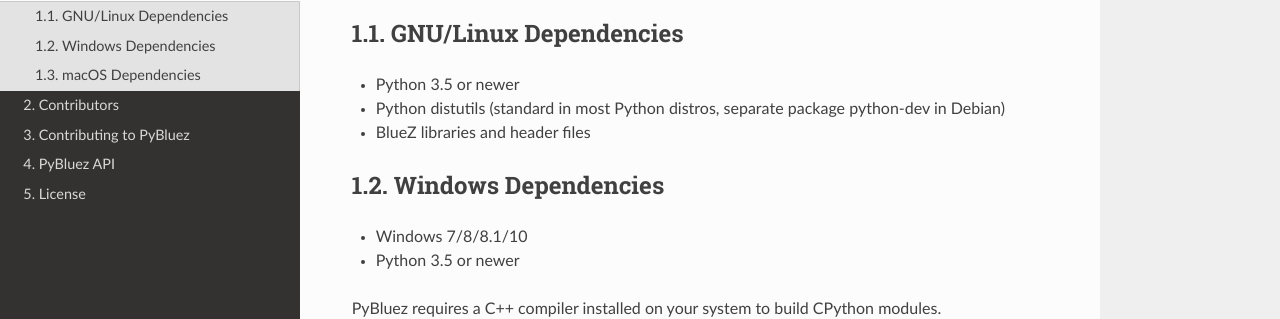
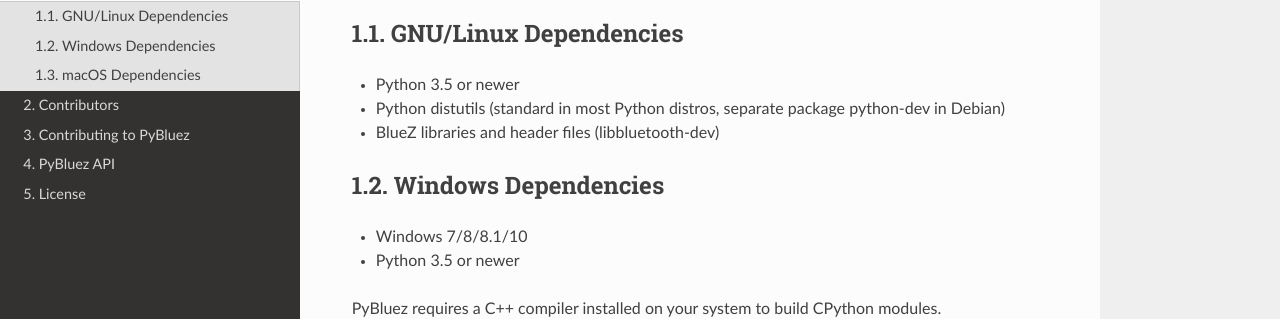
Before and after one commit to pybluez/pybluez, a Sphinx documentation site: the page built from docs/install.rst, in a window 1280 px wide and 900 px high, scrolled down 914 px. Shown: the part 135-454 px from the top of the window. Built offline with Sphinx 7.4.7 and the Read the Docs theme 2.0.0, drawn with Linux system fonts in a browser that asks for light colours.

Commit message:
Update install.rst (#343)

```diff
--- a/docs/install.rst
+++ b/docs/install.rst
@@ -50,7 +50,7 @@
 
 - Python 3.5 or newer
 - Python distutils (standard in most Python distros, separate package python-dev in Debian)
-- BlueZ libraries and header files
+- BlueZ libraries and header files (libbluetooth-dev)
 
 Windows Dependencies
 """"""""""""""""""""
```
